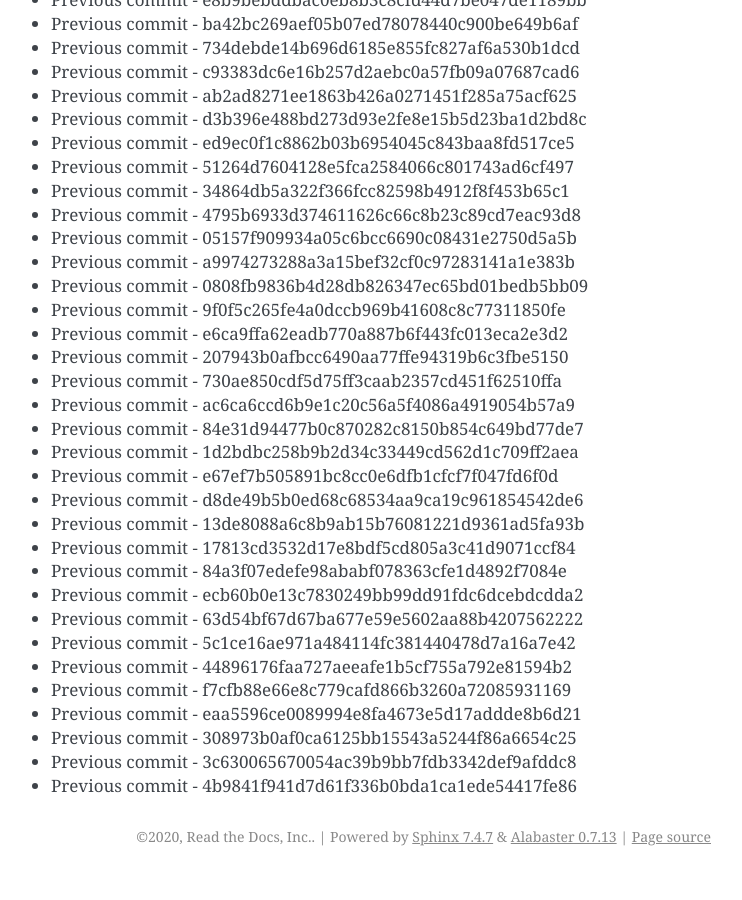
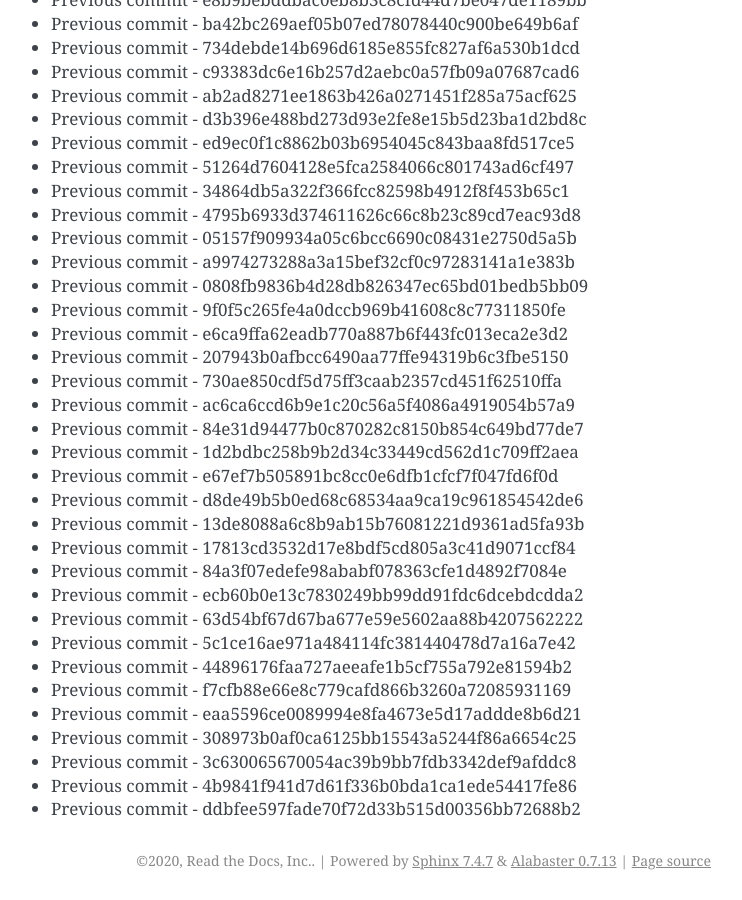
Before and after one commit to readthedocs/rtd-git-stresstest, a Sphinx documentation site: the page built from docs/updates.rst, in a window 1280 px wide and 900 px high, scrolled down 6652 px. Shown: the whole window, without its empty margins (399-1141 px from the left). Built offline with Sphinx 7.4.7, drawn with Linux system fonts in a browser that asks for light colours; before the commit the page ends 7528 px from its top, so only the background shows below that.

Commit message:
Generating commit from previous: ddbfee597fade70f72d33b515d00356bb72688b2

```diff
--- a/docs/updates.rst
+++ b/docs/updates.rst
@@ -311,3 +311,4 @@ It can be tested for any performance characteristics.
 * Previous commit - 308973b0af0ca6125bb15543a5244f86a6654c25
 * Previous commit - 3c630065670054ac39b9bb7fdb3342def9afddc8
 * Previous commit - 4b9841f941d7d61f336b0bda1ca1ede54417fe86
+* Previous commit - ddbfee597fade70f72d33b515d00356bb72688b2
```
